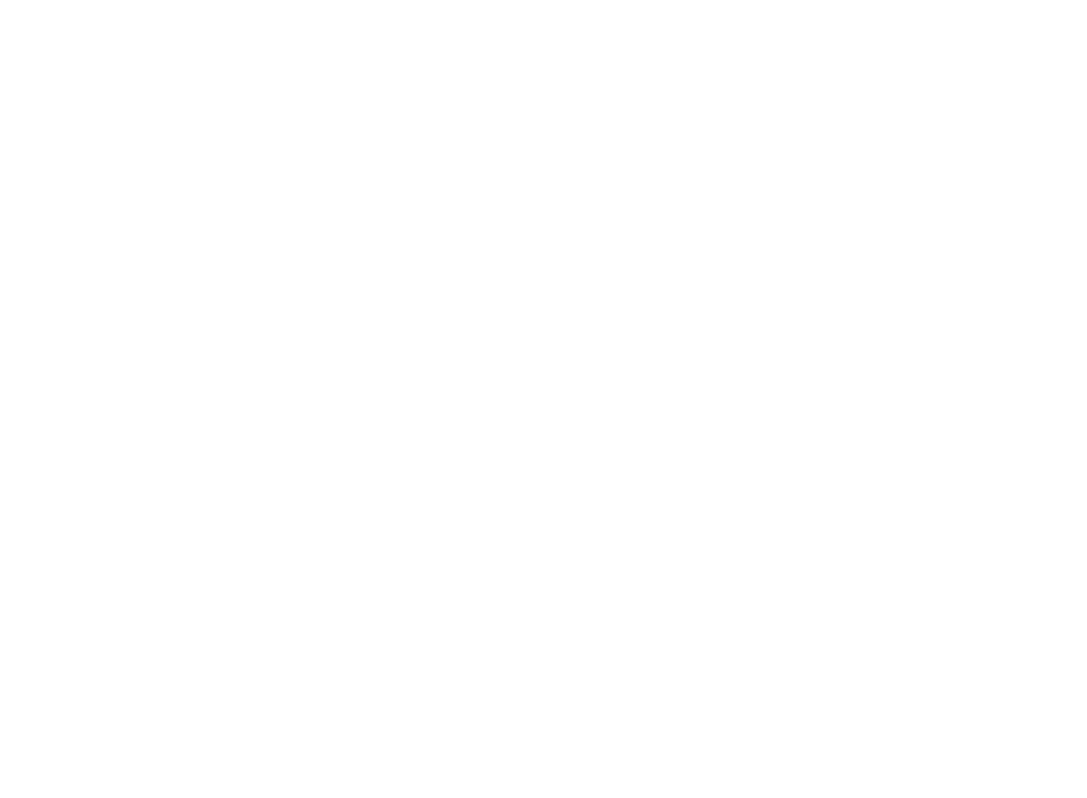
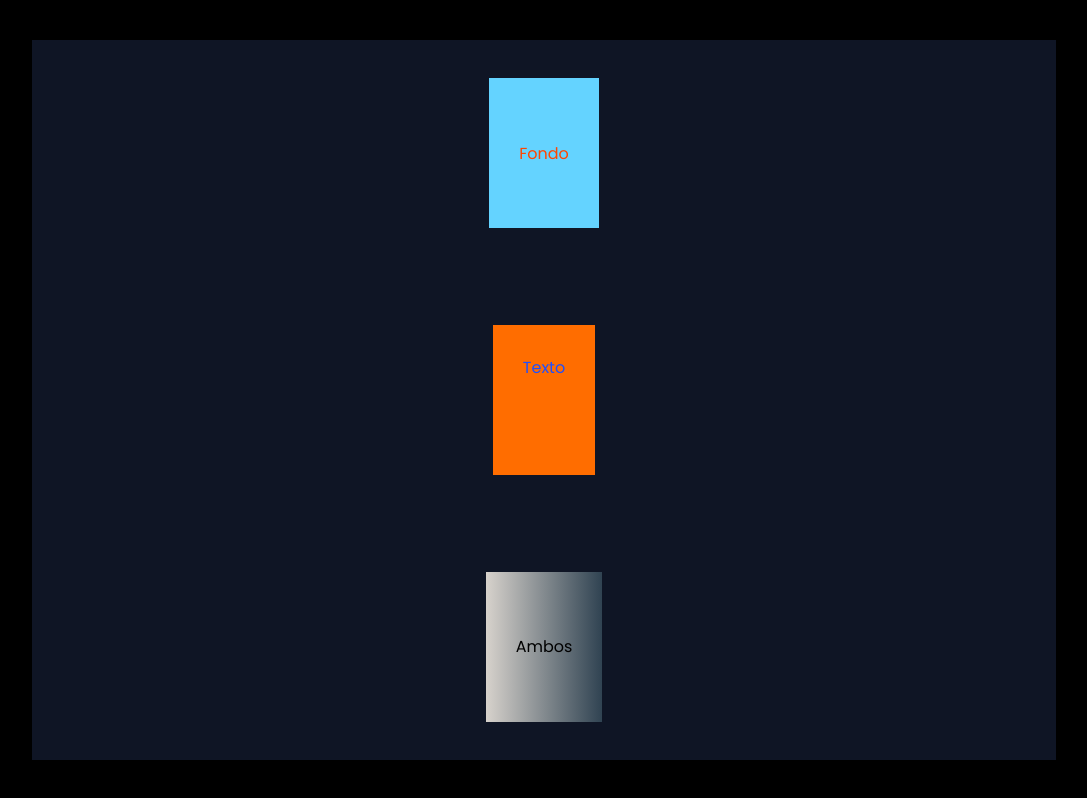
Before and after one commit to MatiasGodoyWD/clase10-2717, a plain HTML site: page clase10/index.html in a window 1280 px wide. Shown: the whole page, without its empty margins (96-1183 px from the left). Drawn offline with Linux system fonts and the light colour scheme.

Commit message:
clase 10 - sticky,gradientes,mediaqueries

```diff
--- a/clase10/index.html
+++ b/clase10/index.html
@@ -6,12 +6,16 @@
     <meta http-equiv="X-UA-Compatible" content="IE=edge">
     <meta name="viewport" content="width=device-width, initial-scale=1.0">
     <title>Gradientes y Mediaqueries</title>
-    <!-- <link rel="stylesheet" href="styles.css">
-    <link rel="stylesheet" href="mobile-first.css"> -->
+    <!-- <link rel="stylesheet" href="styles.css"> -->
+    <link rel="stylesheet" href="mobile-first.css">
 </head>
 
 <body>
-
+    <div class="container">
+        <div class="caja caja1">Fondo</div>
+        <div class="caja caja2">Texto</div>
+        <div class="caja caja3"><span>Ambos</span></div>
+    </div>
 </body>
 
 </html>
--- a/clase10/mobile-first.css
+++ b/clase10/mobile-first.css
@@ -28,3 +28,88 @@
   text-decoration: none;
   list-style-type: none;
 }
+
+body {
+  background-color: black;
+  height: 100vh;
+  width: 100%;
+  display: flex;
+  justify-content: center;
+  align-items: center;
+}
+
+.container {
+  height: 100%;
+  width: 100%;
+  background: var(--nav-bg);
+  display: flex;
+  align-items: center;
+  justify-content: space-around;
+  flex-direction: column;
+  gap: 20px;
+}
+
+.caja {
+  background-color: var(--electric);
+  width: 90%;
+  height: 150px;
+  display: flex;
+  justify-content: center;
+  align-items: center;
+}
+
+.caja1 {
+  color: orangered;
+}
+
+.caja2 {
+  font-size: 25px;
+  background-color: var(--fire);
+}
+
+.caja3 {
+  display: none;
+}
+
+@media (min-width: 576px) {
+  .container {
+    width: 90%;
+    height: 90%;
+  }
+
+  .caja {
+    width: min(90%, 600px);
+  }
+
+  .caja1 {
+    display: none;
+  }
+  .caja2 {
+    font-size: 60px;
+    color: var(--primary);
+  }
+  .caja3 {
+    display: flex;
+  }
+}
+
+@media (min-width: 992px) {
+  .container {
+    width: max(1000px, 80%);
+  }
+  .caja {
+    width: unset;
+    padding: 30px;
+  }
+
+  .caja1 {
+    display: flex;
+  }
+  .caja2 {
+    font-size: 16px;
+    align-items: flex-start;
+  }
+  .caja3 {
+    background: linear-gradient(to right, #d7d2cc, #304352);
+  }
+}
--- a/clase10/styles.css
+++ b/clase10/styles.css
@@ -28,3 +28,115 @@
   text-decoration: none;
   list-style-type: none;
 }
+
+body {
+  background-color: black;
+  height: 100vh;
+  width: 100%;
+  display: flex;
+  justify-content: center;
+  align-items: center;
+}
+
+.container {
+  height: 90%;
+  width: 90%;
+  background-color: var(--secondary);
+  border-radius: 15px;
+  display: flex;
+  align-items: center;
+  justify-content: space-around;
+}
+
+.caja {
+  width: 200px;
+  height: 200px;
+  background: var(--nav-bg);
+  color: var(--bg-electric);
+  border-radius: 15px;
+  display: flex;
+  align-items: center;
+  justify-content: center;
+}
+
+/*Fondo*/
+.caja1 {
+  /*radial*/
+  /* background: radial-gradient(#f69d3c, #3f87a6); */
+  /*Repeating gradient*/
+  /* background: repeating-linear-gradient(#f69d3c, #3f87a6 50px); */
+  /* a "x" grados*/
+  /* background: linear-gradient(70deg, black, white); */
+  /*Hacia una dirección*/
+  background: linear-gradient(to right, #d7d2cc, #304352);
+}
+
+/*Texto*/
+/* .caja2 {
+  background: linear-gradient(to right, #c31432, #240b36);
+  color: transparent;
+  background-clip: text;
+  -webkit-background-clip: text;
+} */
+
+/*Ambos*/
+.caja3 {
+  background: linear-gradient(to right, #0f0c29, #302b63, #24243e);
+}
+
+.caja3 span {
+  background: linear-gradient(to right, #f12711, #f5af19);
+  color: transparent;
+  background-clip: text;
+  -webkit-background-clip: text;
+}
+
+/* Hasta esta medida de ancho, mostrame las cosas que ponga dentro de esta media, de esta manera. */
+@media (max-width: 992px) {
+  .container {
+    background: linear-gradient(to right, #ad5389, #3c1053);
+  }
+  .caja {
+    background-color: var(--secondary);
+  }
+  .caja1 {
+    height: 250px;
+    width: 100px;
+    font-size: 20px;
+  }
+  .caja3 {
+    background: white;
+    align-items: flex-end;
+    justify-content: flex-start;
+    padding: 20px 40px;
+    display: none;
+  }
+}
+
+@media (max-width: 576px) {
+  .container {
+    height: 100%;
+    width: 100%;
+    background: var(--nav-bg);
+    border-radius: 0px;
+    flex-direction: column;
+    gap: 20px;
+  }
+  .caja {
+    height: 100px;
+    width: 90%;
+  }
+  .caja1 {
+    font-size: 14px;
+    color: orangered;
+  }
+
+  .caja2 {
+    /* max-width: 300px; */
+    border: 2px solid white;
+  }
+  .caja3 {
+    min-width: 400px;
+    display: flex;
+  }
+}
```
Also changed, not shown: nucba_nft/assets/styles.css (+10 -5 lines), nucba_nft/index.html (+9 -14 lines).
